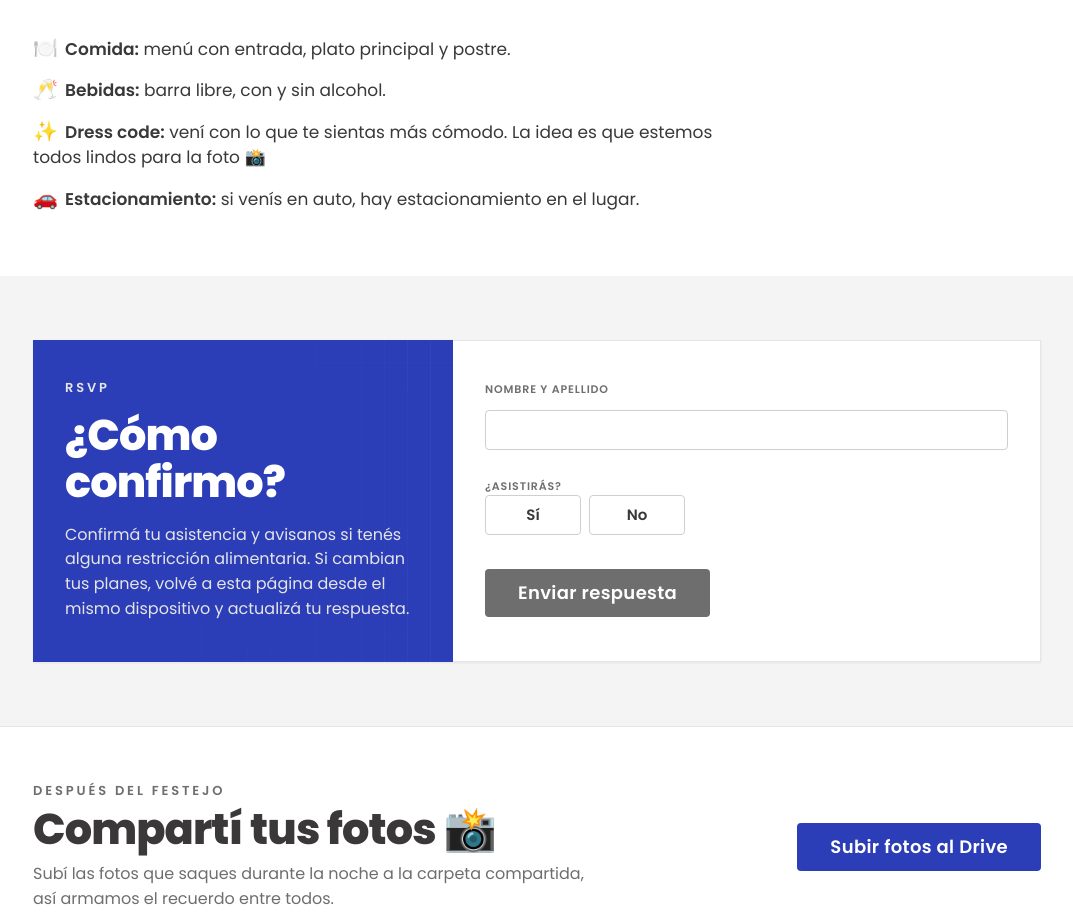
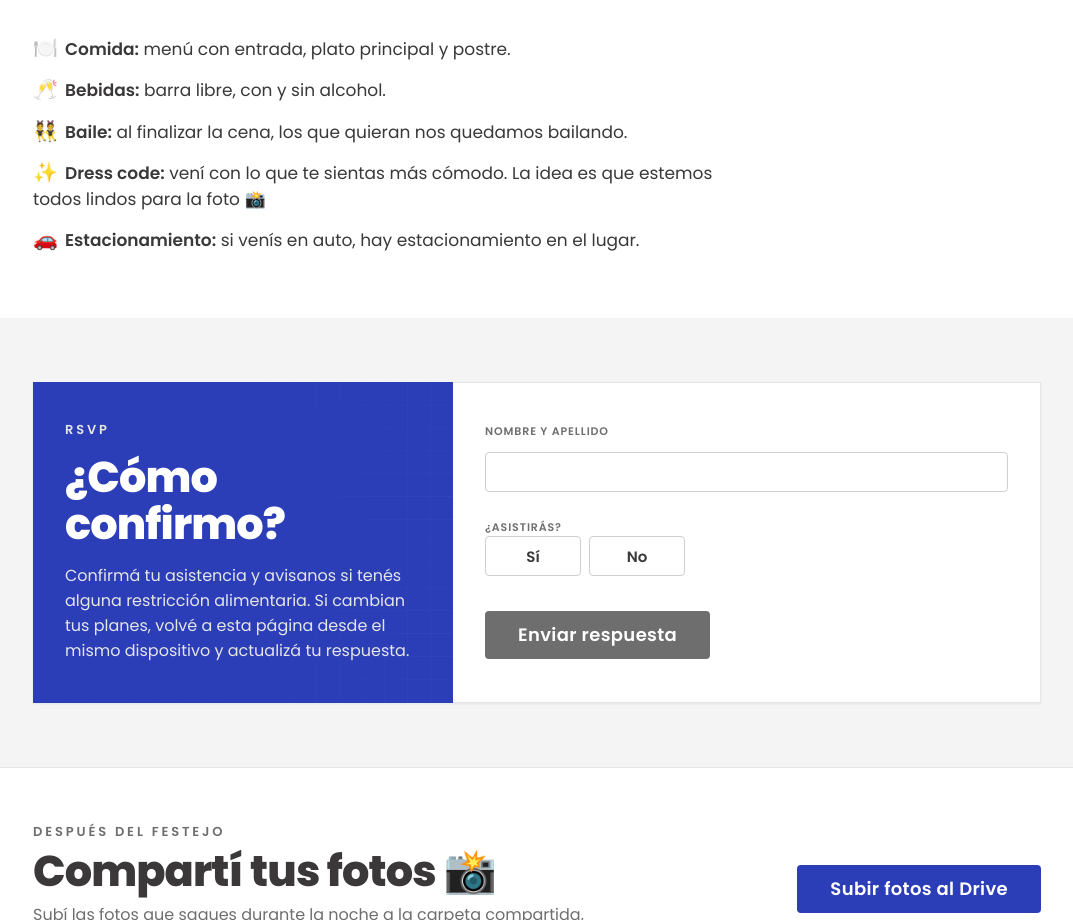
Before and after one commit to mariasol-jpg/festejo-fin-de-ano, a plain HTML site: page vercel/index.html in a window 1280 px wide. Shown: the part 1024-1944 px from the top of the page, without its empty margins (103-1176 px from the left). Drawn offline with Linux system fonts and the light colour scheme; no server answers.

Commit message:
Add files via upload

```diff
--- a/vercel/index.html
+++ b/vercel/index.html
@@ -168,6 +168,7 @@ footer img{width:200px;height:auto;display:block}
       <ul class="values">
         <li><span class="emo" aria-hidden="true">🍽️</span><strong>Comida:</strong> menú con entrada, plato principal y postre.</li>
         <li><span class="emo" aria-hidden="true">🥂</span><strong>Bebidas:</strong> barra libre, con y sin alcohol.</li>
+        <li><span class="emo" aria-hidden="true">👯</span><strong>Baile:</strong> al finalizar la cena, los que quieran nos quedamos bailando.</li>
         <li><span class="emo" aria-hidden="true">✨</span><strong>Dress code:</strong> vení con lo que te sientas más cómodo. La idea es que estemos todos lindos para la foto 📸</li>
         <li><span class="emo" aria-hidden="true">🚗</span><strong>Estacionamiento:</strong> si venís en auto, hay estacionamiento en el lugar.</li>
       </ul>
```
